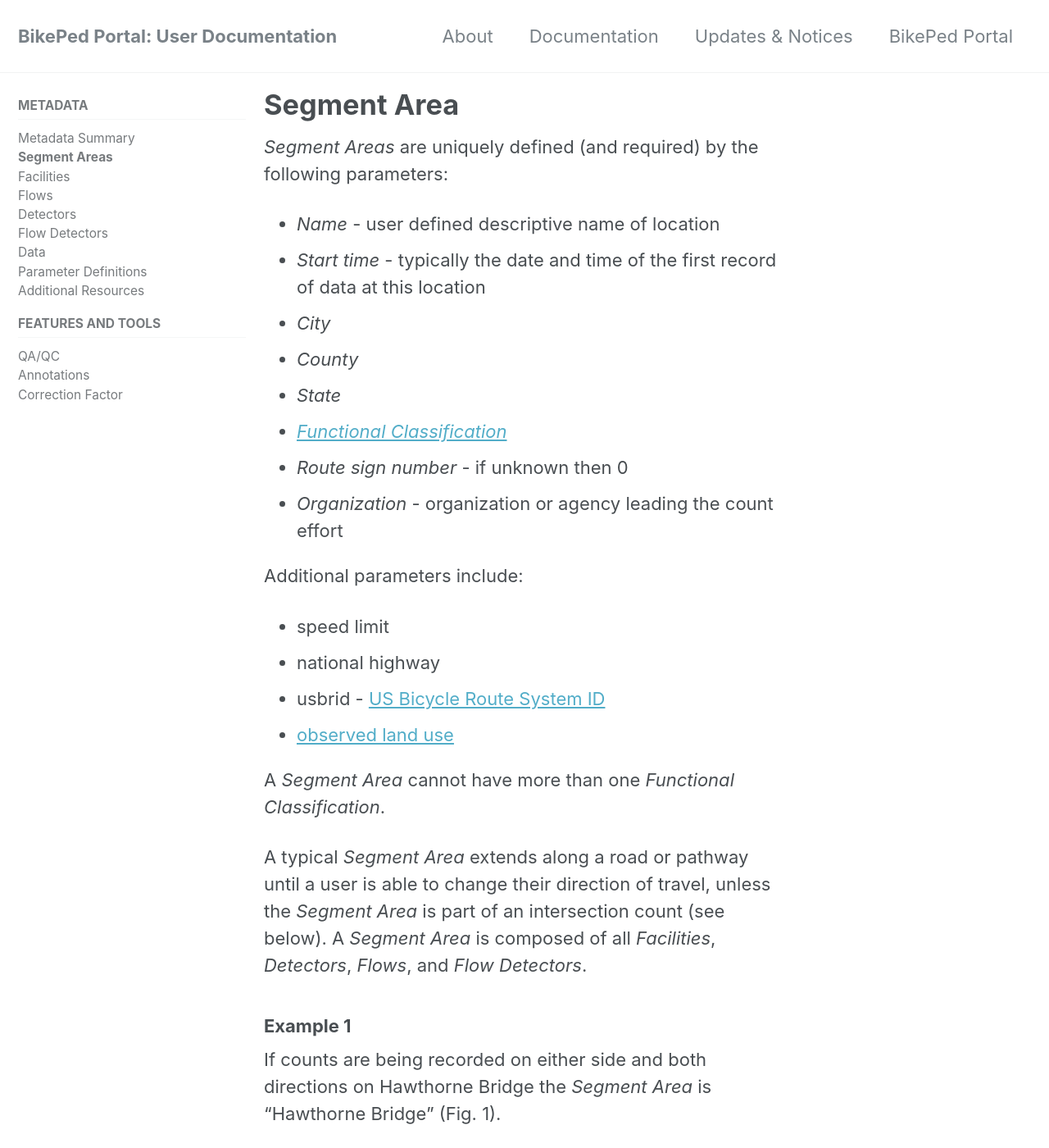
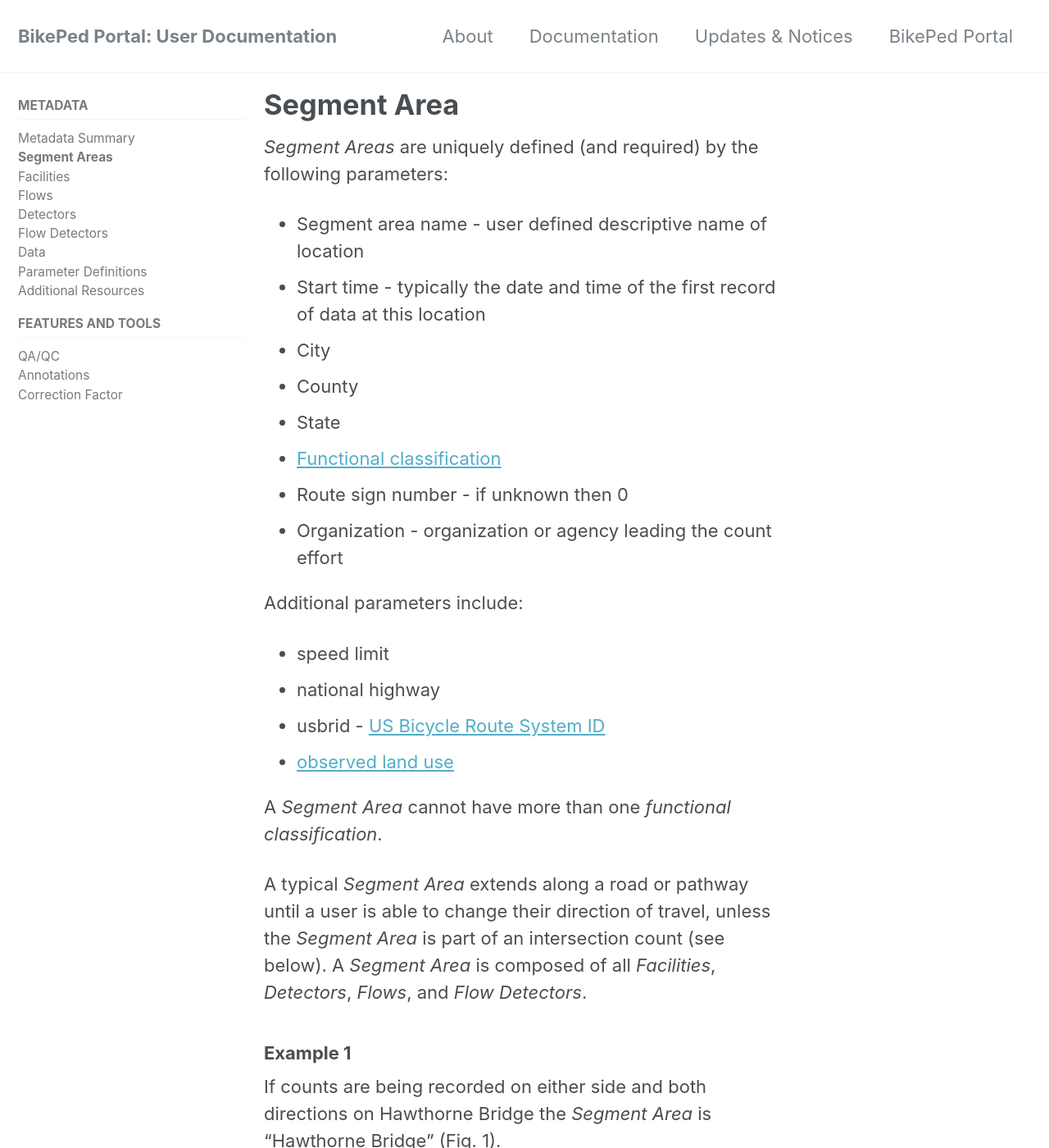
Before and after one commit to PSUTrec/documentation, a Jekyll site: the page built from _documents/01-segment-areas.md, in a window 1280 px wide and 1400 px high. Shown: the whole window at 82% size. Built offline with Jekyll 4.4.1, drawn with Linux system fonts in a browser that asks for light colours; nearby versions of some CDN libraries.

```diff
--- a/_documents/01-segment-areas.md
+++ b/_documents/01-segment-areas.md
@@ -2,14 +2,14 @@
 title: "Segment Area"
 ---
 _Segment Areas_ are uniquely defined (and required) by the following parameters:
-* _Name_ - user defined descriptive name of location
-* _Start time_ - typically the date and time of the first record of data at this location
-* _City_
-* _County_
-* _State_
-* [_Functional Classification_](https://psutrec.github.io/documentation/documents/07-parameter-definitions/)
-* _Route sign number_ - if unknown then 0
-* _Organization_ - organization or agency leading the count effort
+* Segment area name - user defined descriptive name of location
+* Start time - typically the date and time of the first record of data at this location
+* City
+* County
+* State
+* [Functional classification](https://psutrec.github.io/documentation/documents/07-parameter-definitions/)
+* Route sign number - if unknown then 0
+* Organization - organization or agency leading the count effort
 
 Additional parameters include:
 * speed limit
@@ -17,7 +17,7 @@ Additional parameters include:
 * usbrid - [US Bicycle Route System ID](https://www.adventurecycling.org/routes-and-maps/us-bicycle-route-system/)
 * [observed land use](https://psutrec.github.io/documentation/documents/07-parameter-definitions/)
 
-A _Segment Area_ cannot have more than one _Functional Classification_.
+A _Segment Area_ cannot have more than one _functional classification_.
 
 A typical _Segment Area_ extends along a road or pathway until a user is able to change their direction of travel, unless the _Segment Area_ is part of an intersection count (see below). A _Segment Area_ is composed of all _Facilities_, _Detectors_, _Flows_, and _Flow Detectors_.
 
```
Also changed, not shown: _documents/02-facilities.md (+5 -3 lines).
